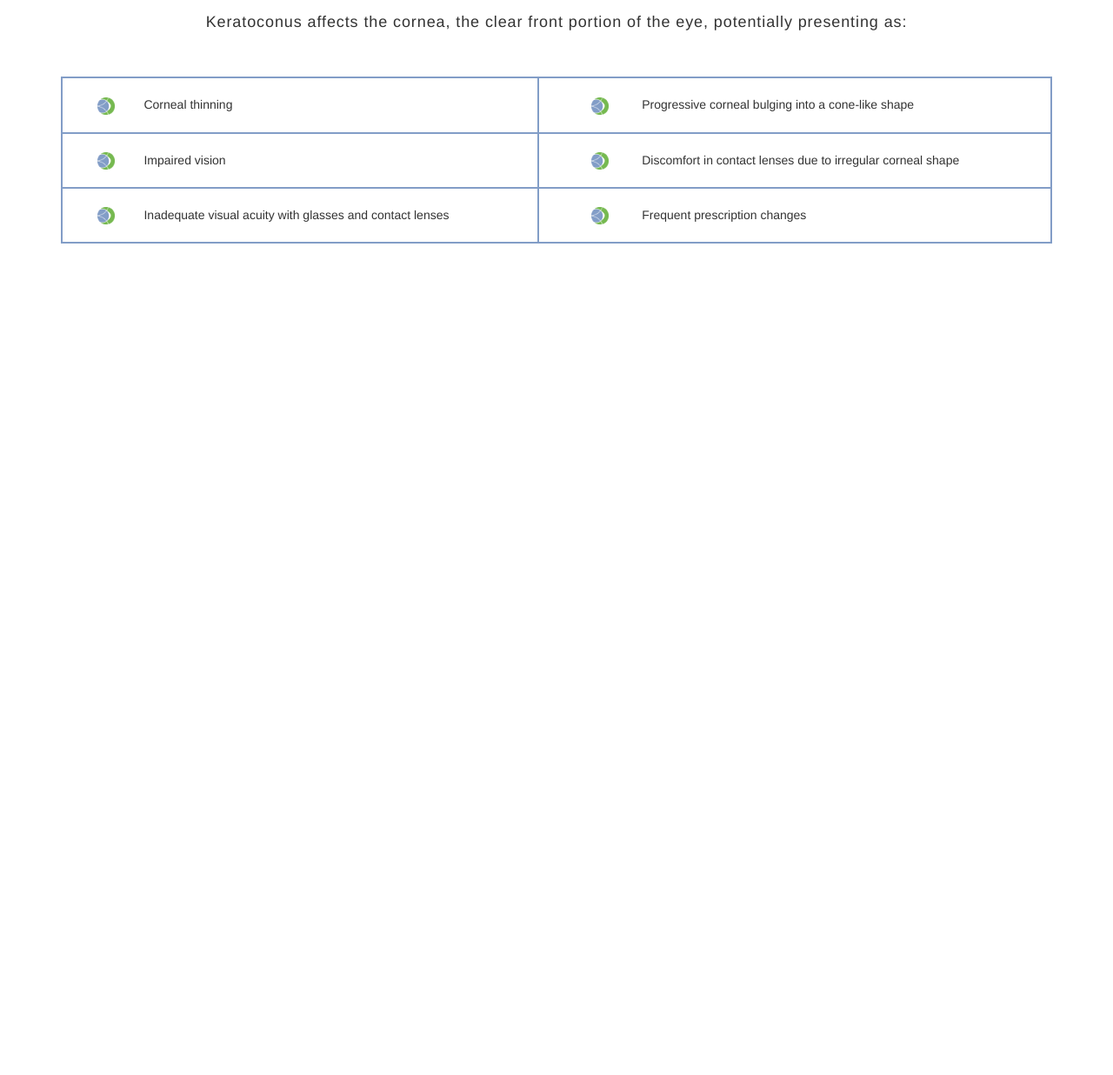
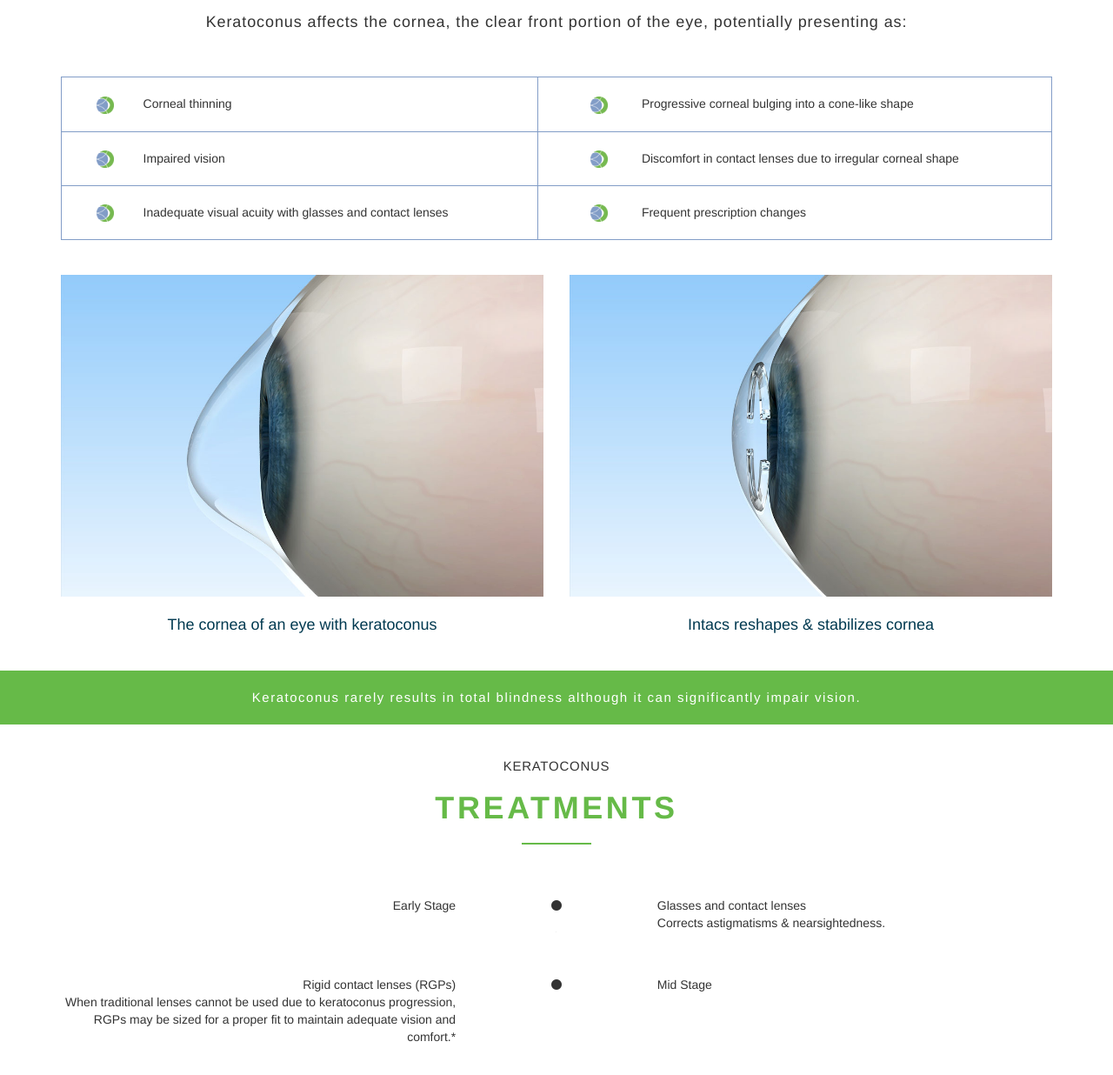
Before and after one commit to letam245/keratoconus, a plain HTML site: page index.html in a window 1280 px wide. Shown: the part 828-2064 px from the top of the page at 87% size. Before the commit the page ends 1128 px from the top, so only its background shows below. Drawn offline with nearby package versions, Linux system fonts and the light colour scheme.

Commit message:
add timeline

```diff
--- a/assets/css/style.css
+++ b/assets/css/style.css
@@ -116,19 +116,68 @@ a.dropdown-toggle:hover, a.dropdown-toggle:focus, a.dropdown-toggle:active {
 
 td.right {
 	padding-left: 60px!important;
-	border-left:2px solid #829dc7;
+	border-left:1.5px solid #829dc7;
 }
 
 td.left{
 	padding-left: 40px!important;
 }
 table {
-	border: 2px solid #829dc7;
+	border: 1.5px solid #829dc7;
 }
 
 .table>tbody>tr>td, .table>tbody>tr>th, .table>tfoot>tr>td, .table>tfoot>tr>th, .table>thead>tr>td, .table>thead>tr>th {
-	border-top: 2px solid #829dc7!important;
+	border-top: 1.5px solid #829dc7!important;
 }
+
+.comparePic {
+	margin: 20px 0;
+}
+
+.caption {
+	font-size:18px;
+	text-align: center;
+	color: #003950;
+}
+
+#keratoconusQuote{
+	margin: 30px 0;
+	padding: 20px 0 10px 0;
+	text-align: center;
+	background-color: #66ba48;
+}
+
+#keratoconusQuote p{
+	color: #fff;
+	font-size:15px;
+	letter-spacing: 0.1em;
+	font-weight: 300;
+}
+
+
+.stage {
+	margin-bottom: 30px;
+}
+
+p.stageLeft{
+	text-align: right;
+
+}
+
+p.stageRight{
+
+}
+
+.line{
+	border-left: 1px solid black
+}
+
+.timeline {
+	padding: 0 50px
+}
+
+
+
 
 
 
@@ -165,7 +214,7 @@ table {
 		}
 
 		table {
-			border: 2px solid #829dc7!important;
+			border: 1.5px solid #829dc7!important;
 		}
 
 	}
--- a/index.html
+++ b/index.html
@@ -146,53 +146,8 @@
             </div>
         </div>
     </div>
-
+    <!-- =================== table =================== -->
     <div class="container">
-
-        <!-- <div class="row list">
-            <div class="col-xs-1">
-                <img src="assets/img/intacsLogoMark.png" alt="" width="20" height="20" />
-            </div>
-            <div class="col-xs-5">
-                Corneal thinning
-            </div>
-            <div class="col-xs-1">
-                <img src="assets/img/intacsLogoMark.png" alt="" width="20" height="20" />
-            </div>
-            <div class="col-xs-5">
-                    Inadequate visual acuity with glasses and contact lenses
-            </div>
-        </div>
-
-        <div class="row list">
-            <div class="col-xs-1">
-                <img src="assets/img/intacsLogoMark.png" alt="" width="20" height="20" />
-            </div>
-            <div class="col-xs-5">
-                Discomfort in contact lenses due to irregular corneal shape
-            </div>
-            <div class="col-xs-1">
-                <img src="assets/img/intacsLogoMark.png" alt="" width="20" height="20" />
-            </div>
-            <div class="col-xs-5">
-                Progressive corneal bulging into a cone-like shape
-            </div>
-        </div>
-
-        <div class="row list">
-            <div class="col-xs-1">
-                <img src="assets/img/intacsLogoMark.png" alt="" width="20" height="20" />
-            </div>
-            <div class="col-xs-5">
-                    Impaired vision
-            </div>
-            <div class="col-xs-1">
-                <img src="assets/img/intacsLogoMark.png" alt="" width="20" height="20" />
-            </div>
-            <div class="col-xs-5">
-                Frequent prescription changes
-            </div>
-        </div> -->
 
         <table class="table table-responsive">
             <tbody>
@@ -231,7 +186,78 @@
             </tbody>
         </table>
 
+        <!-- =================== 2 different pictures =================== -->
+        <div class="row">
+            <div class="col-sm-6">
+                <img src="assets/img/keratoconus.jpg" alt="" class="img-responsive comparePic" />
+                <p class="caption">The cornea of an eye with keratoconus</p>
+
+            </div>
+
+            <div class="col-sm-6">
+                <img src="assets/img/intacs.jpg" alt="" class="img-responsive comparePic" />
+                <p class="caption">Intacs reshapes & stabilizes cornea</p>
+            </div>
+        </div>
     </div>
+
+    <div id="keratoconusQuote">
+        <p>Keratoconus rarely results in total blindness although it can significantly impair vision.</p>
+    </div>
+
+    <!-- =================== keratoconus treatments =================== -->
+    <div class="container-fluid" id="keratoconus">
+        <div class="row">
+            <div class="col-sm-12 text-center">
+                <h5>Keratoconus</h5>
+                <h1>Treatments</h1>
+                <hr>
+            </div>
+        </div>
+    </div>
+
+    <div class="timeline">
+        <div class="row stage">
+            <div class="col-xs-5">
+                <p class="stageLeft">Early Stage</p>
+            </div>
+
+            <div class="col-xs-2 text-center">
+                <i class="fa fa-circle"></i>
+                <hr width="1" heighr="500" >
+                <!-- <div class="line">&nbsp;</div> -->
+            </div>
+
+            <div class="col-xs-5">
+                <p class="stageRight">Glasses and contact lenses
+                    <br>
+                    <span>Corrects astigmatisms & nearsightedness.</span>
+                </p>
+            </div>
+        </div>
+
+
+        <div class="row stage">
+            <div class="col-xs-5">
+                <p class="stageLeft">Rigid contact lenses (RGPs)
+                    <br>
+                    <span>When traditional lenses cannot be used due to keratoconus progression, RGPs may be sized for a proper
+                        fit to maintain adequate vision and comfort.*</span>
+                </p>
+            </div>
+
+            <div class="col-xs-2 text-center">
+                <i class="fa fa-circle"></i>
+                <div class="line"></div>
+            </div>
+
+            <div class="col-xs-5">
+                <p class="stageRight">Mid Stage</p>
+            </div>
+        </div>
+
+    </div>
+
 
 
 
```
Also changed, not shown: assets/img/intacs.jpg (added), assets/img/keratoconus.jpg (added).
